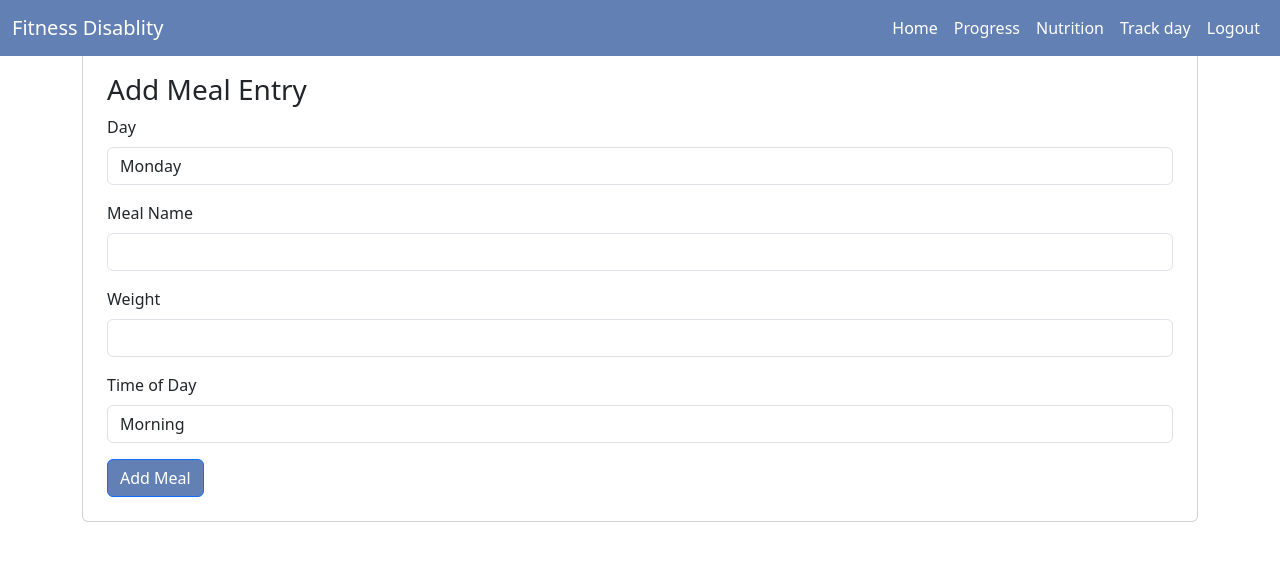
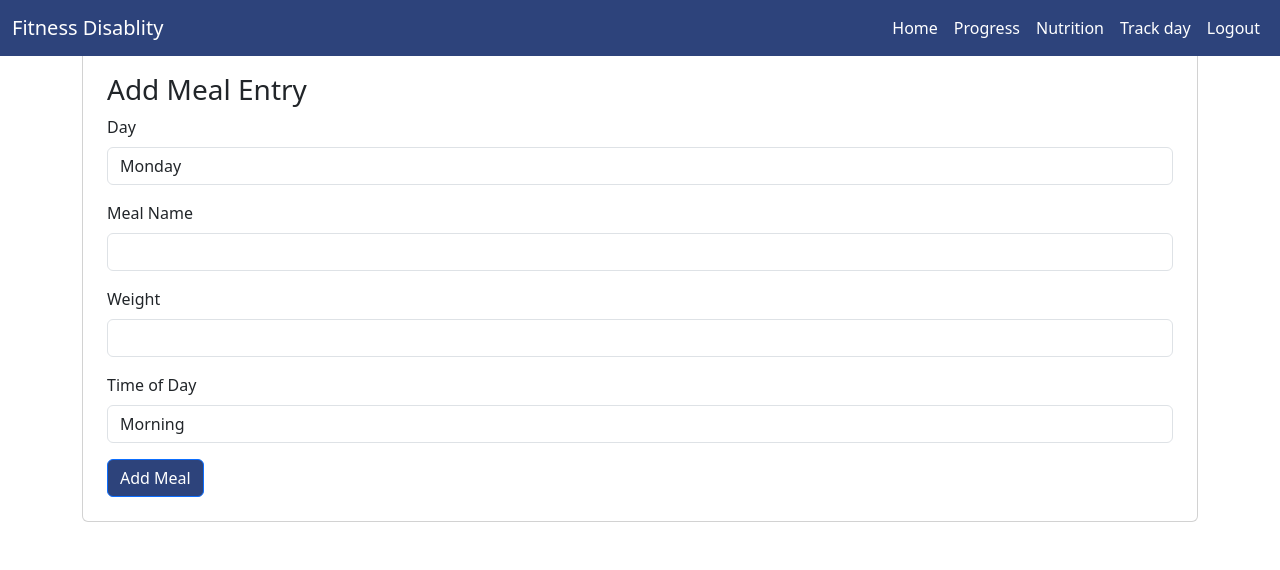
Before and after one commit to SivaniS55/Fitness-PRO, a Flask app: page /meal in a window 1280 px wide. Shown: the top 570 px of the page. Run offline with Flask 3, Linux system fonts and the light colour scheme; data that the repository does not hold is empty.

Commit message:
fixed color contrast errors

```diff
--- a/templates/disablitylist.html
+++ b/templates/disablitylist.html
@@ -34,7 +34,7 @@
                     <label for="severity">Severity Level</label>
                     <input type="range" class="form-range" min="0" max="5" step="0.5" id="severity" name="severity" required oninput="updateRangeValue(this.value)">
                 </div>
-                <button type="button" class="btn btn-primary" style="background-color: rgb(98, 128, 179);" onclick="addDisability()">Add Disability</button>
+                <button type="button" class="btn btn-primary" style="background-color: rgb(45, 67, 123);" onclick="addDisability()">Add Disability</button>
             </form>
         </div>
 
@@ -81,7 +81,7 @@
                             <label for="editSeverity" class="form-label">Severity</label>
                             <input type="text" class="form-control" id="editSeverity" required>
                         </div>
-                        <button type="button" class="btn btn-primary" style="background-color: rgb(98, 128, 179);" onclick="submitUpdateDisability()">Update Disability</button>
+                        <button type="button" class="btn btn-primary" style="background-color: rgb(45, 67, 123);" onclick="submitUpdateDisability()">Update Disability</button>
                     </form>
                 </div>
             </div>
--- a/templates/excersie.html
+++ b/templates/excersie.html
@@ -47,7 +47,7 @@
                     <label for="description" class="form-label">Duration</label>
                     <input type="text" class="form-control" id="description" name="description" required>
                 </div>
-                <button type="button" class="btn btn-primary" style="background-color: rgb(98, 128, 179);" onclick="addExercise()">Add Exercise</button>
+                <button type="button" class="btn btn-primary" style="background-color: rgb(45, 67, 123);" onclick="addExercise()">Add Exercise</button>
             </form>
         </div>
         <div class="container">
@@ -97,7 +97,7 @@
                                     <label for="updateDescription" class="form-label">Duration</label>
                                     <input type="text" class="form-control" id="updateDescription" required>
                                 </div>
-                                <button type="button" class="btn btn-primary" style="background-color: rgb(98, 128, 179);" onclick="updateExercise()">Save changes</button>
+                                <button type="button" class="btn btn-primary" style="background-color: rgb(45, 67, 123);" onclick="updateExercise()">Save changes</button>
                             </form>
                         </div>
                     </div>
--- a/templates/exer_spec.html
+++ b/templates/exer_spec.html
@@ -44,7 +44,7 @@
                     <label for="description" class="form-label">Duration</label>
                     <input type="text" class="form-control" id="description" name="description" required>
                 </div>
-                <button type="button" class="btn btn-primary" style="background-color: rgb(98, 128, 179);" onclick="addExercise()">Add Exercise</button>
+                <button type="button" class="btn btn-primary" style="background-color: rgb(45, 67, 123);" onclick="addExercise()">Add Exercise</button>
             </form>
         </div>
         <div class="container">
@@ -95,7 +95,7 @@
                                     <label for="updateDescription" class="form-label">Duration</label>
                                     <input type="text" class="form-control" id="updateDescription" required>
                                 </div>
-                                <button type="button" class="btn btn-primary" style="background-color: rgb(98, 128, 179);" onclick="updateExercise()">Save
+                                <button type="button" class="btn btn-primary" style="background-color: rgb(45, 67, 123);" onclick="updateExercise()">Save
                                     changes</button>
                             </form>
                         </div>
--- a/templates/health.html
+++ b/templates/health.html
@@ -30,7 +30,7 @@
                 <label for="notes">Notes</label>
                 <textarea class="form-control" id="notes"></textarea>
             </div>
-            <button type="button" id="submitBtn" class="btn btn-primary" style="background-color: rgb(98, 128, 179);" onclick="submitHealthAssessment()">Submit
+            <button type="button" id="submitBtn" class="btn btn-primary" style="background-color: rgb(45, 67, 123);" onclick="submitHealthAssessment()">Submit
                 Assessment</button>
         </form>
         <p id="responseMessage" class="mt-3"></p>
--- a/templates/login.html
+++ b/templates/login.html
@@ -55,13 +55,13 @@
                         <label for="password">Password</label>
                         <input type="password" id="password" name="password" class="form-control" placeholder="Password" title="Enter your password" required>
                     </div>
-                    <button type="submit" class="btn btn-primary btn-block" style="background-color: rgb(98, 128, 179);">Login</button>
+                    <button type="submit" class="btn btn-primary btn-block" style="background-color: rgb(45, 67, 123);">Login</button>
                 </form>
 
                 <div class="text-center mt-2" >
-                    <a href="/" style="color: #007bff; text-decoration: none;"
+                    <a href="/" style="color: rgb(45, 67, 123); text-decoration: none;"
                     onmouseover="this.style.color='#0056b3'"
-                    onmouseout="this.style.color='#007bff'">Don't have an account? Register here</a>
+                    onmouseout="this.style.color='#2D437B'">Don't have an account? Register here</a>
                 </div>
             </div>
         </div>
--- a/templates/nav.html
+++ b/templates/nav.html
@@ -8,7 +8,7 @@
         integrity="sha384-QWTKZyjpPEjISv5WaRU9OFeRpok6YctnYmDr5pNlyT2bRjXh0JMhjY6hW+ALEwIH" crossorigin="anonymous">
 </head>
 <body>
-    <nav class="navbar navbar-expand-lg  fixed-top " style="background: rgb(98, 128, 179);">
+    <nav class="navbar navbar-expand-lg  fixed-top " style="background: rgb(45, 67, 123);">
         <div class="container-fluid">
             <a class="navbar-brand" href="#" style="color: white;">Fitness Disablity</a>
             <button class="navbar-toggler" type="button" data-bs-toggle="collapse" data-bs-target="#navbarNav"
--- a/templates/nutrition.html
+++ b/templates/nutrition.html
@@ -48,7 +48,7 @@
                         <option value="Night">Night</option>
                     </select>
                 </div>
-                <button type="button" class="btn btn-primary" style="background-color: rgb(98, 128, 179);" onclick="addMeal()">Add Meal</button>
+                <button type="button" class="btn btn-primary" style="background-color: rgb(45, 67, 123);" onclick="addMeal()">Add Meal</button>
             </form>
         </div>
         <div class="container">
@@ -109,7 +109,7 @@
                                         <option value="Night">Night</option>
                                     </select>
                                 </div>
-                                <button type="button" class="btn btn-primary" style="background-color: rgb(98, 128, 179);" onclick="updateMeal()">Save
+                                <button type="button" class="btn btn-primary" style="background-color: rgb(45, 67, 123);" onclick="updateMeal()">Save
                                     changes</button>
                             </form>
                         </div>
```
